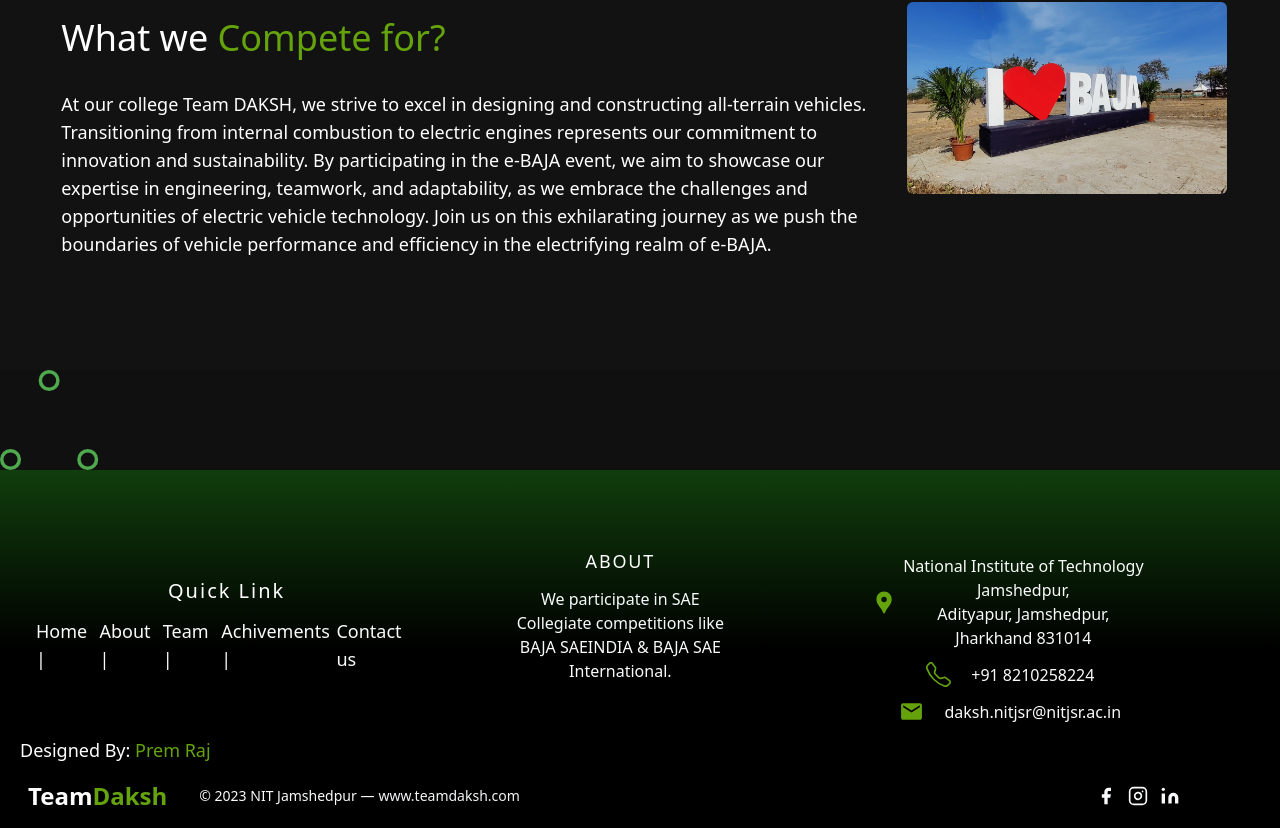
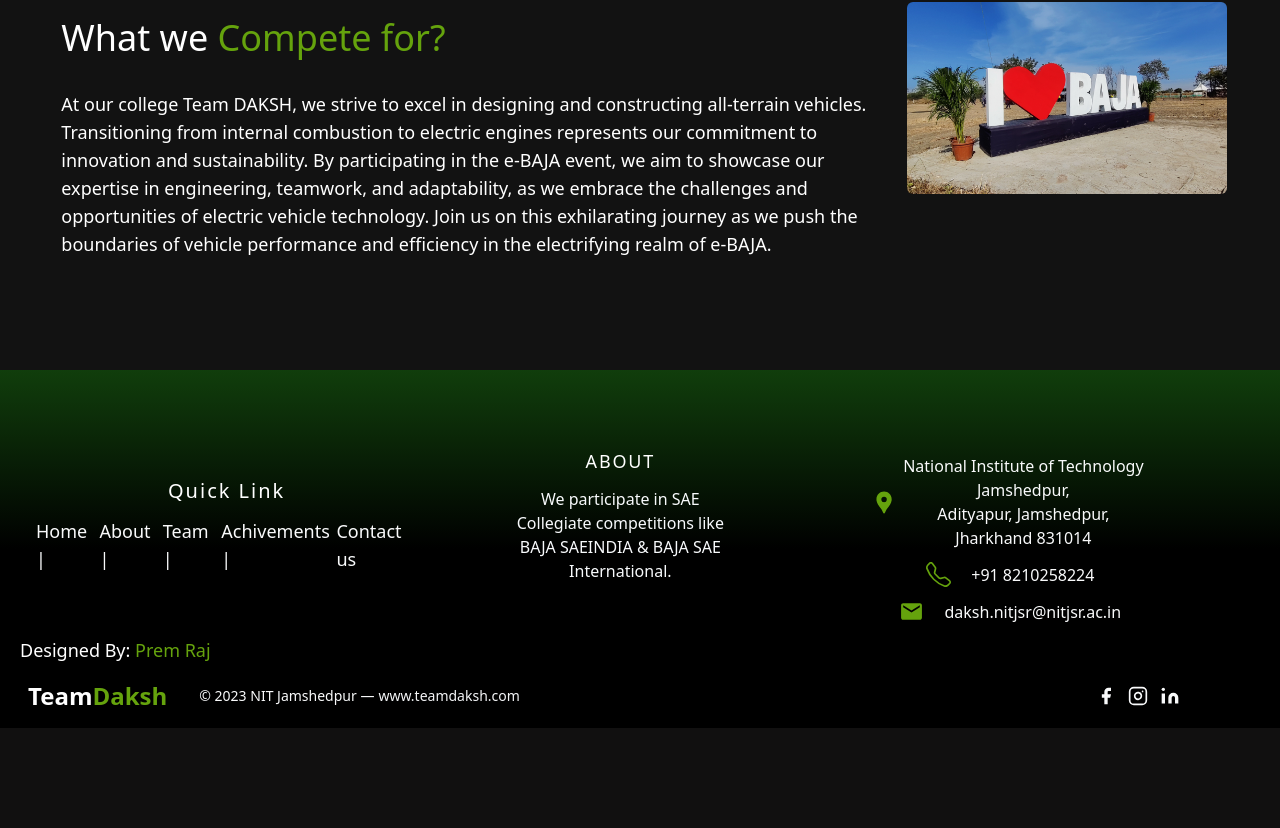
Before and after one commit to Premraj18/daksh2, a React (Vite) app: page /about in a window 1280 px wide. Shown: the part 1278-2106 px from the top of the page. After the commit the page ends 2006 px from the top, so only its background shows below. Built offline with nearby package versions, Linux system fonts and the light colour scheme.

Commit message:
achivements

```diff
--- a/package.json
+++ b/package.json
@@ -12,6 +12,7 @@
   "dependencies": {
     "@headlessui/react": "^1.7.17",
     "framer-motion": "^10.17.4",
+    "loaders.css": "^0.1.2",
     "react": "^18.2.0",
     "react-dom": "^18.2.0",
     "react-icons": "^4.12.0",
@@ -21,6 +22,7 @@
     "react-scroll-to-top": "^3.0.0",
     "react-slick": "^0.29.0",
     "react-slideshow-image": "^4.3.0",
+    "sass": "^1.69.7",
     "slick-carousel": "^1.8.1",
     "swiper": "^11.0.5"
   },
--- a/src/App.css
+++ b/src/App.css
@@ -1,6 +1,4 @@
  body{
     background-color: rgb(17, 16, 16);
     color: white;
-    color: rgba(6, 6, 6, 0.216);
-    color: rgba(2, 2, 2, 0.633);
  }
--- a/src/pages/About US/About.jsx
+++ b/src/pages/About US/About.jsx
@@ -1,7 +1,6 @@
 import React from 'react'
 import Layout from '../../components/Layout'
 import { motion } from 'framer-motion'
-import { BallTriangle } from 'react-loader-spinner'
 
 const variants = {
     initial: {
@@ -164,16 +163,7 @@ const About = () => {
                         </div>
                     </div>
                 </div>
-                <BallTriangle
-                    height={100}
-                    width={100}
-                    radius={5}
-                    color="#4fa94d"
-                    ariaLabel="ball-triangle-loading"
-                    wrapperStyle={{}}
-                    wrapperClass=""
-                    visible={true}
-                />
+
             </Layout>
         </>
     )
```
Also changed, not shown: 1 other file (tests, documents, lock files or other folders).
